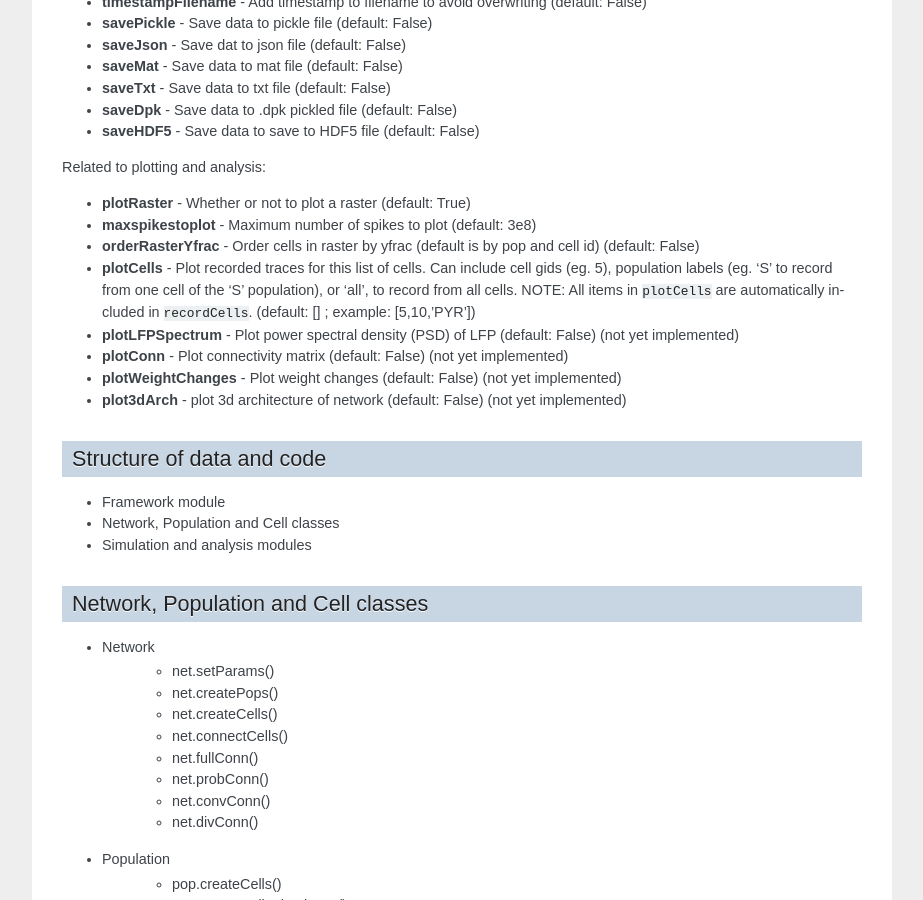
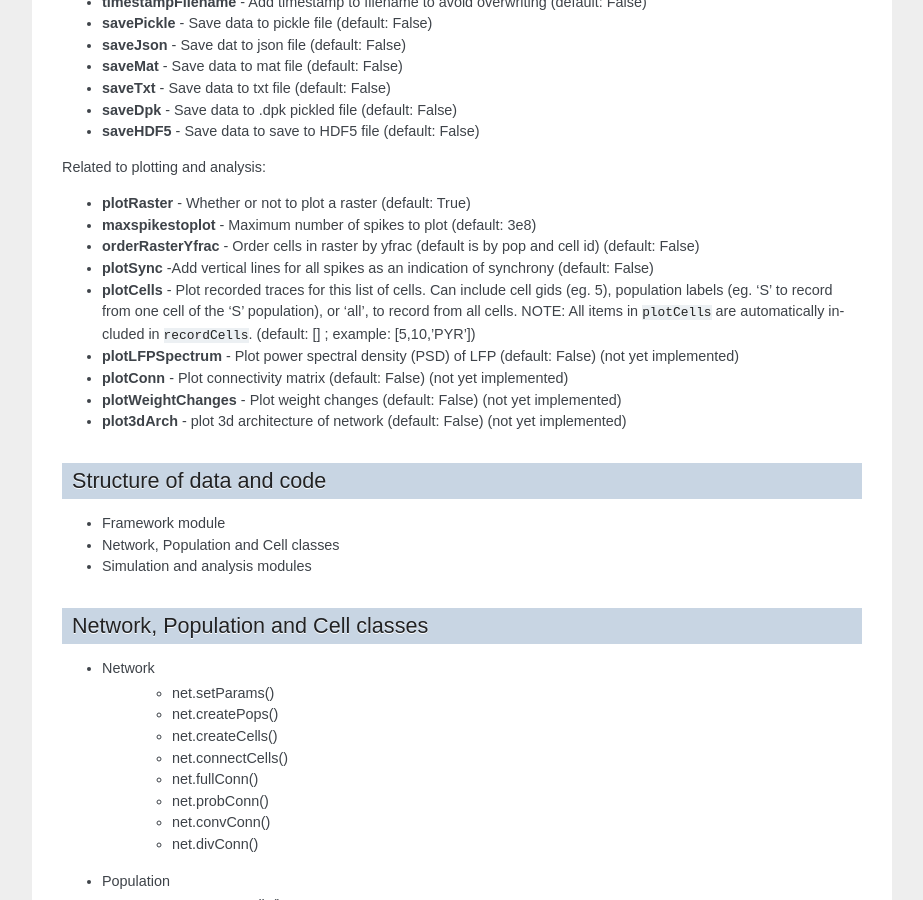
Before and after one commit to suny-downstate-medical-center/netpyne, a Sphinx documentation site: the page built from doc/source/reference.rst, in a window 1280 px wide and 900 px high, scrolled down 8951 px. Shown: the whole window, without its empty margins (198-1121 px from the left). Built offline with Sphinx 7.4.7, drawn with Linux system fonts in a browser that asks for light colours; some of the changed lines change nothing that is shown.

Commit message:
fixed bug when distributing cells spatially with fixed numcells; added option to plot sync lines and calculate sync measure

```diff
--- a/doc/source/code/tut5.py
+++ b/doc/source/code/tut5.py
@@ -46,13 +46,13 @@ netParams['connParams'] = []
 
 netParams['connParams'].append({'preTags': {'cellType': 'PYR'}, 'postTags': {'popLabel': ['PYR','BAS']},  #  E -> all
 	'probability': '0.5*post_normy', 		# probability of connection
-	'weight': 0.01, 						# synaptic weight
+	'weight': 0.00, 						# synaptic weight
 	'delay': 'dist3D/propVelocity',			# transmission delay (ms)
 	'synMech': 'exc'})   					# synaptic mechanism
 
 netParams['connParams'].append({'preTags': {'cellType': 'BAS'}, 'postTags': {'popLabel': ['PYR','BAS']},  #  I -> all
 	'probability': '1*exp(-dist3D/probLengthConst)', 	# probability of connection
-	'weight': 0.01, 									# synaptic weight
+	'weight': 0.00, 									# synaptic weight
 	'delay': 'dist3D/propVelocity',						# transmission delay (ms)
 	'synMech': 'inh'})   								# synaptic mechanism
 
--- a/doc/source/reference.rst
+++ b/doc/source/reference.rst
@@ -479,6 +479,7 @@ Related to plotting and analysis:
 * **plotRaster** - Whether or not to plot a raster (default: True)
 * **maxspikestoplot** - Maximum number of spikes to plot (default: 3e8)
 * **orderRasterYfrac** - Order cells in raster by yfrac (default is by pop and cell id) (default: False)
+* **plotSync** -Add vertical lines for all spikes as an indication of synchrony (default: False)
 * **plotCells** - Plot recorded traces for this list of cells. Can include cell gids (eg. 5), population labels (eg. 'S' to record from one cell of the 'S' population), or 'all', to record from all cells. NOTE: All items in ``plotCells`` are automatically included in ``recordCells``. (default: [] ; example: [5,10,'PYR'])
 * **plotLFPSpectrum** - Plot power spectral density (PSD) of LFP (default: False) (not yet implemented)
 * **plotConn** - Plot connectivity matrix (default: False) (not yet implemented)
```
